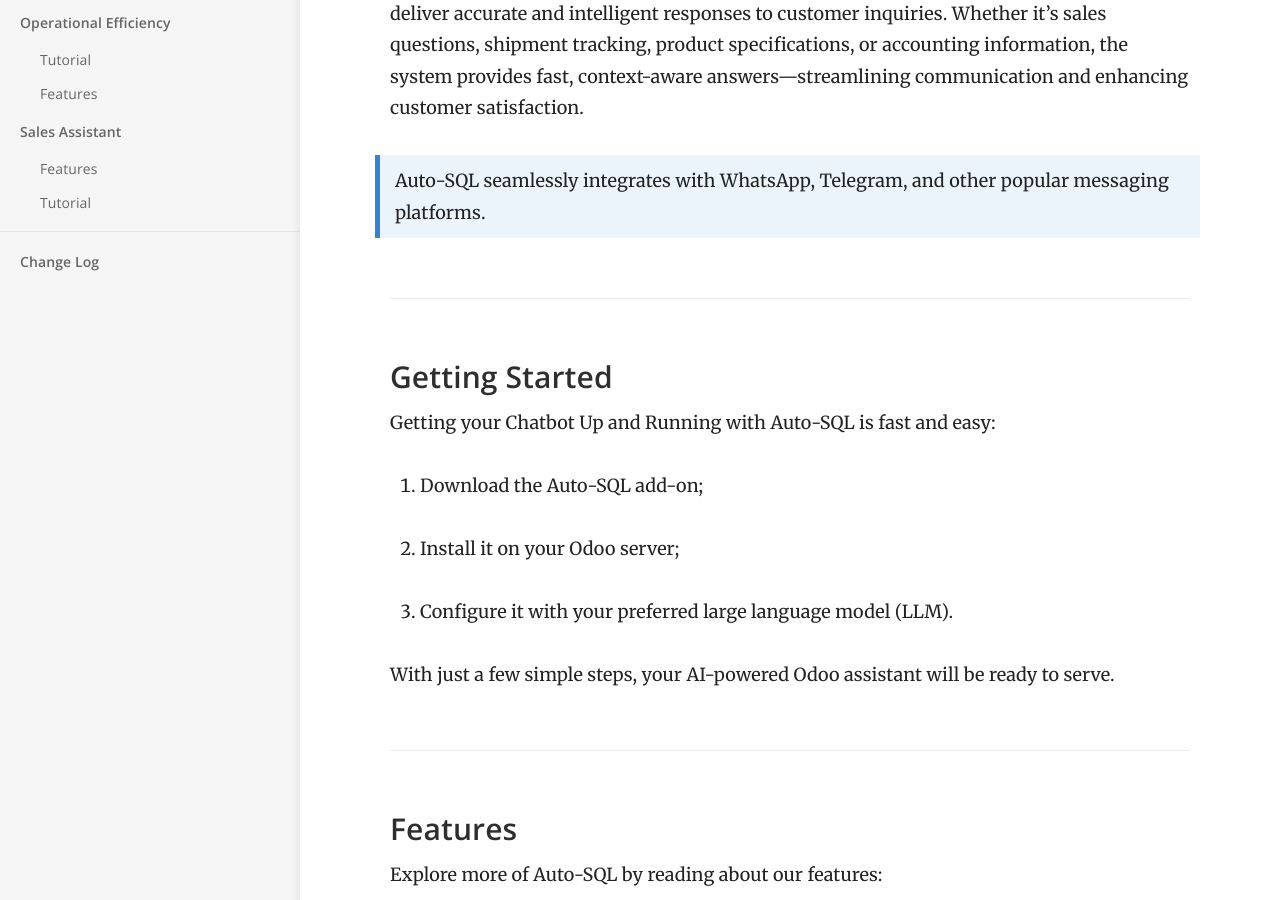
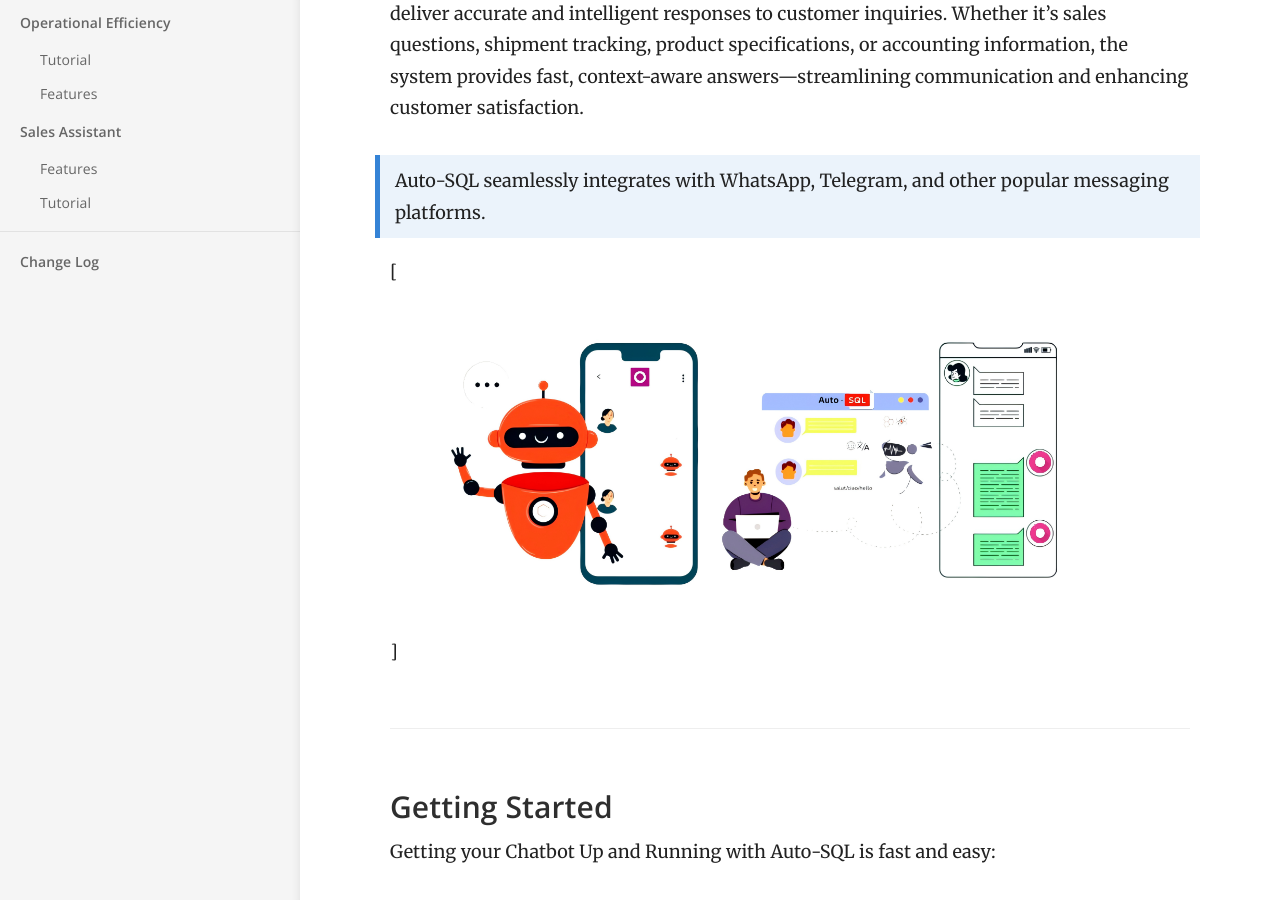
Before and after one commit to openerp-hk-t/doc, a Jekyll site: the page built from index.md, in a window 1280 px wide and 900 px high, scrolled down 320 px. Built offline with Jekyll 4.4.1, drawn with Linux system fonts in a browser that asks for light colours.

Commit message:
Update index.md

```diff
--- a/index.md
+++ b/index.md
@@ -7,6 +7,8 @@ This is the **User Manual** for Auto-SQL Odoo Addon.
 **Auto-SQL Odoo Addon** is a powerful solution for automating your sales process. By integrating a large language model with your local database, it enables your chatbot to deliver accurate and intelligent responses to customer inquiries. Whether it's sales questions, shipment tracking, product specifications, or accounting information, the system provides fast, context-aware answers—streamlining communication and enhancing customer satisfaction.
 
 > Auto-SQL seamlessly integrates with WhatsApp, Telegram, and other popular messaging platforms.
+
+[![Auto-SQL Overview](./images/auto_sql_aboutus.png)]
 
 ### Getting Started
 
```
